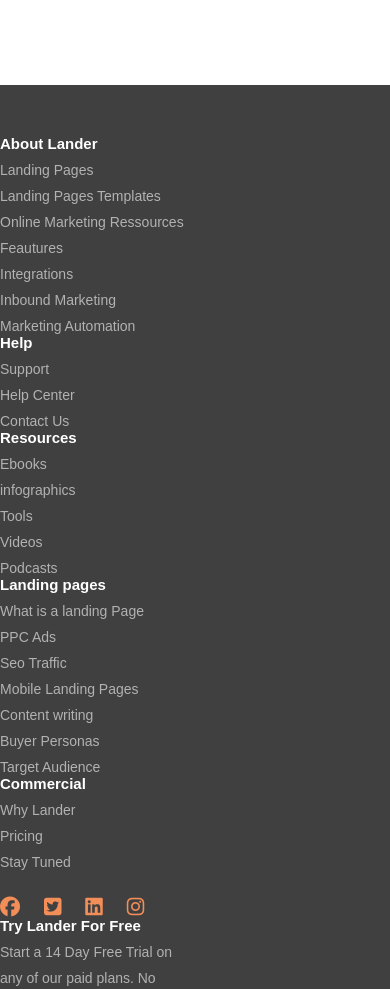
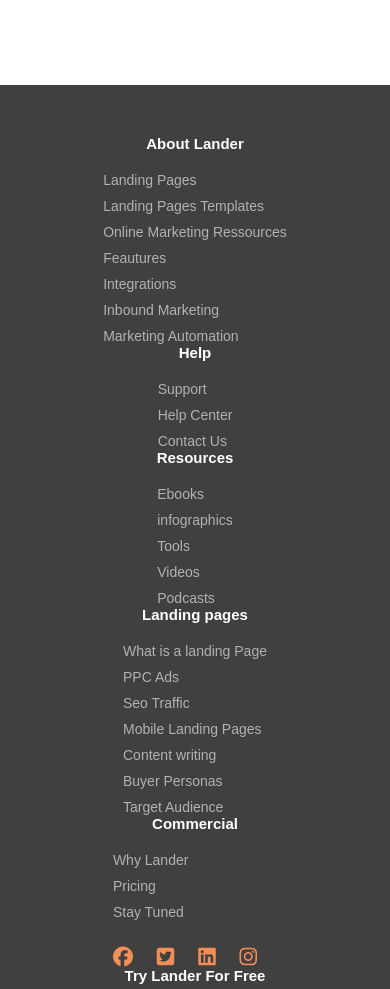
Before and after one commit to abdelkarimhajji/lander-app, a plain HTML site: page index.html in a window 390 px wide. Shown: the part 1680-2669 px from the top of the page. Drawn offline with Linux system fonts and the light colour scheme.

Commit message:
i update footer

```diff
--- a/style.css
+++ b/style.css
@@ -333,4 +333,11 @@
         flex-direction: column;
 
     }
+    .footer-content div
+    {
+        display: flex;
+        flex-direction: column;
+        justify-content: center;
+        align-items: center;
+    }
 }
```
